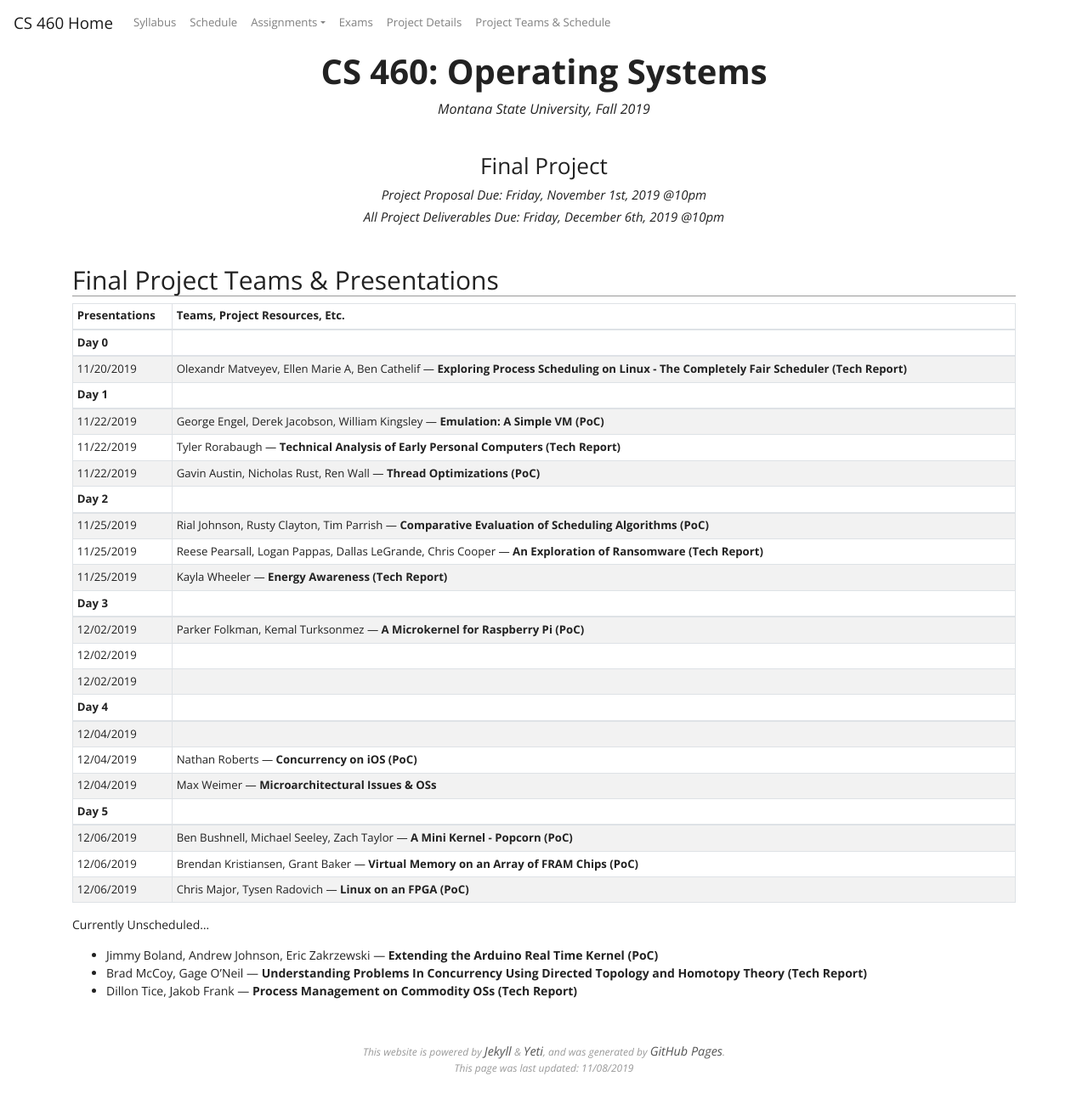
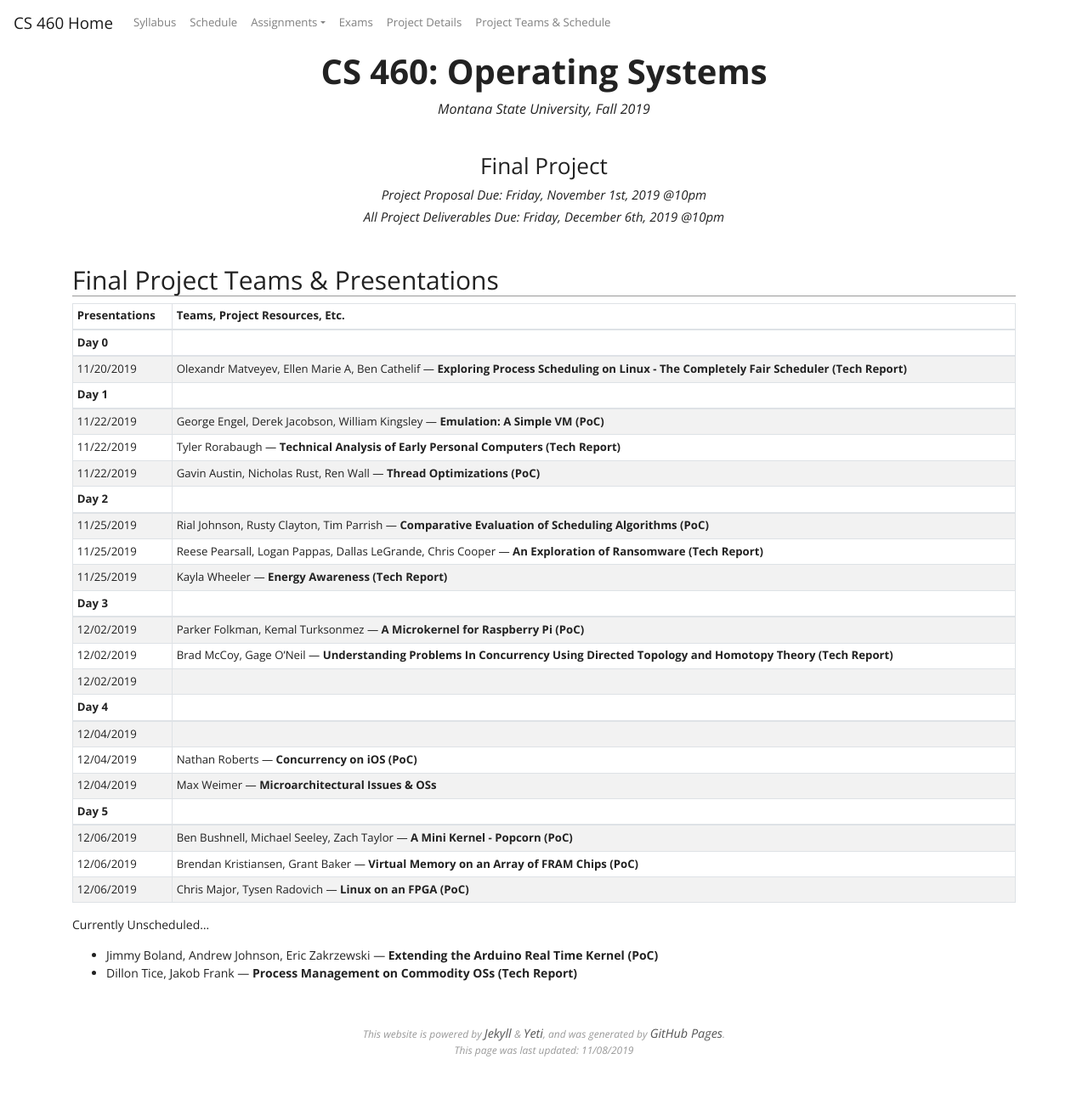
Before and after one commit to traviswpeters/cs460-2019-fall, a Jekyll site: the page built from project-schedule.md, in a window 1280 px wide and 1287 px high. Shown: the whole window at 85% size. Built offline with Jekyll 4.4.1, drawn with Linux system fonts in a browser that asks for light colours; nearby versions of some CDN libraries; our own code applies the rules of GitHub Pages for plain Markdown files; part of the change alters nothing that is shown.

```diff
--- a/project-schedule.md
+++ b/project-schedule.md
@@ -33,7 +33,7 @@ layout: default
 | **Day 3**      |
 | -------------- | -----------------------------------------------------------------------------------------------------------------------------------------------------------------------------
 | 12/02/2019     | Parker Folkman, Kemal Turksonmez --- **A Microkernel for Raspberry Pi (PoC)**
-| 12/02/2019     |
+| 12/02/2019     | Brad McCoy, Gage O’Neil --- **Understanding Problems In Concurrency Using Directed Topology and Homotopy Theory (Tech Report)**
 | 12/02/2019     |
 | **Day 4**      |
 | -------------- | -----------------------------------------------------------------------------------------------------------------------------------------------------------------------------
@@ -49,5 +49,4 @@ layout: default
 
 Currently Unscheduled...
 - Jimmy Boland, Andrew Johnson, Eric Zakrzewski --- **Extending the Arduino Real Time Kernel (PoC)**
-- Brad McCoy, Gage O’Neil --- **Understanding Problems In Concurrency Using Directed Topology and Homotopy Theory (Tech Report)**
 - Dillon Tice, Jakob Frank --- **Process Management on Commodity OSs (Tech Report)**
```
